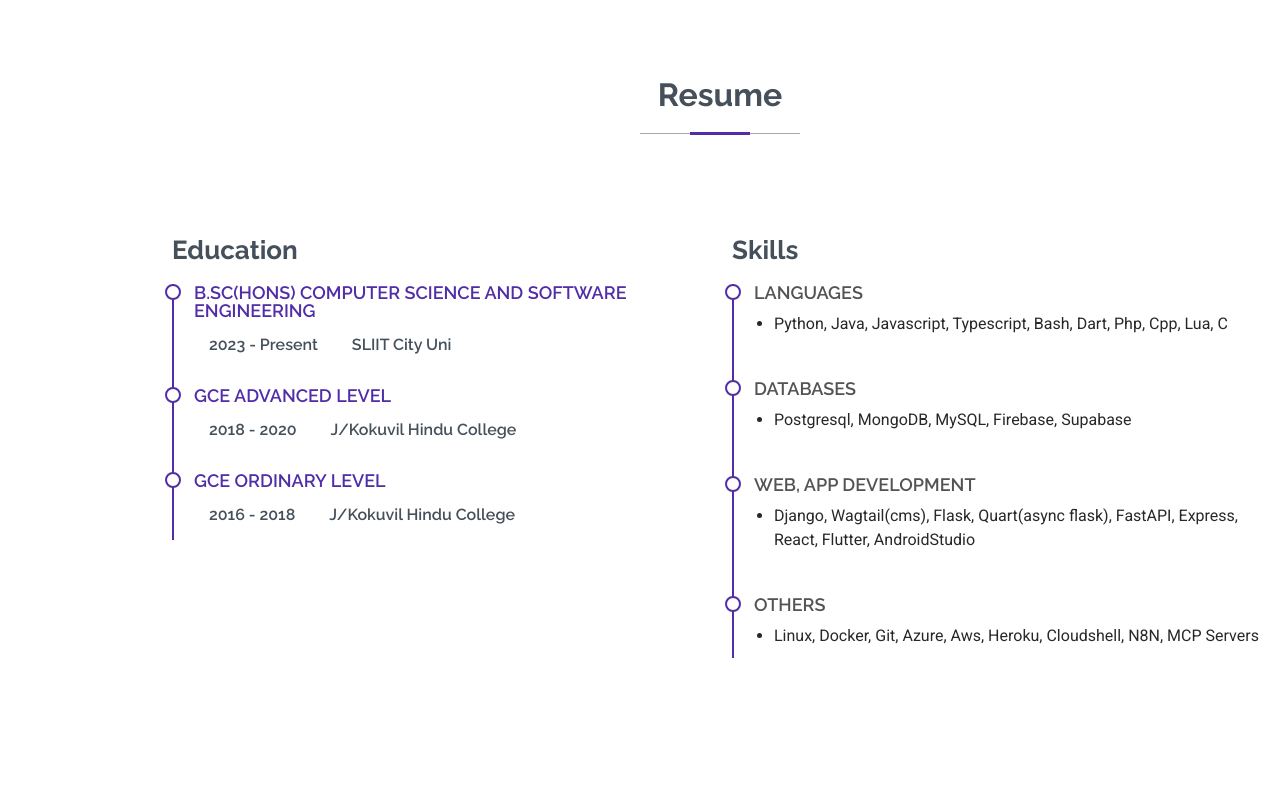
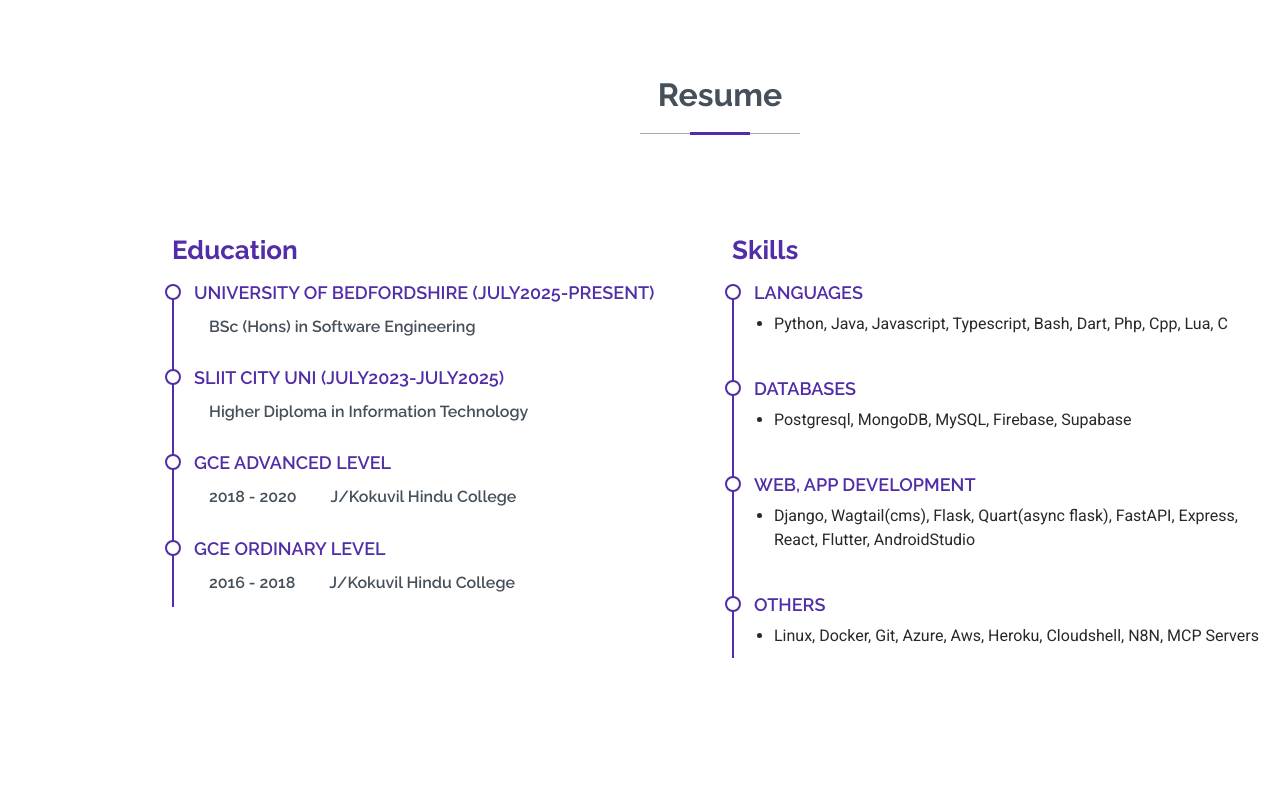
Before and after one commit to rekcah-pavi/rekcah-pavi.github.io, a PHP site: page / in a window 1280 px wide. Shown: the part 1226-2021 px from the top of the page. Run offline with PHP 8.4, Linux system fonts and the light colour scheme.

Commit message:
refactor: Update resume education details and styling
Refactor the resume section in `index.html` to accurately reflect academic history.
- Separated the University of Bedfordshire degree from the SLIIT City Uni diploma into distinct entries.
- Updated institution links, degrees, and dates for clarity.
- Adjusted CSS for `.resume-title` and `.resume-item h4` to use `var(--accent-color)` for improved visual consistency and branding.

```diff
--- a/assets/css/main.css
+++ b/assets/css/main.css
@@ -703,7 +703,7 @@ section,
 # Resume Section
 --------------------------------------------------------------*/
 .resume .resume-title {
-  color: var(--heading-color);
+  color: var(--accent-color);
   font-size: 26px;
   font-weight: 700;
   margin-top: 20px;
@@ -722,7 +722,7 @@ section,
   font-size: 18px;
   font-weight: 600;
   text-transform: uppercase;
-  color: color-mix(in srgb, var(--default-color), transparent 20%);
+  color: var(--accent-color);
   margin-bottom: 10px;
 }
 
--- a/index.html
+++ b/index.html
@@ -152,11 +152,16 @@
             <h3 class="resume-title">Education</h3>
             <div class="resume-item">
               <h4>
-                <a href="#resume" >B.Sc(Hons) Computer Science and Software Engineering</a>
+                <a href="https://www.beds.ac.uk" >University of Bedfordshire (July2025-Present)</a>
               </h4>
-              <h5>2023 - Present</h5>
-              <h5>SLIIT City Uni</h5>
+              <h5>BSc (Hons) in Software Engineering</h5>
+            </div><!-- Edn Resume Item -->
 
+            <div class="resume-item">
+              <h4>
+                <a href="https://sliitcityuni.lk" >Sliit City Uni (July2023-July2025)</a>
+              </h4>
+              <h5>Higher Diploma in Information Technology</h5>
             </div><!-- Edn Resume Item -->
 
             <div class="resume-item">
```
